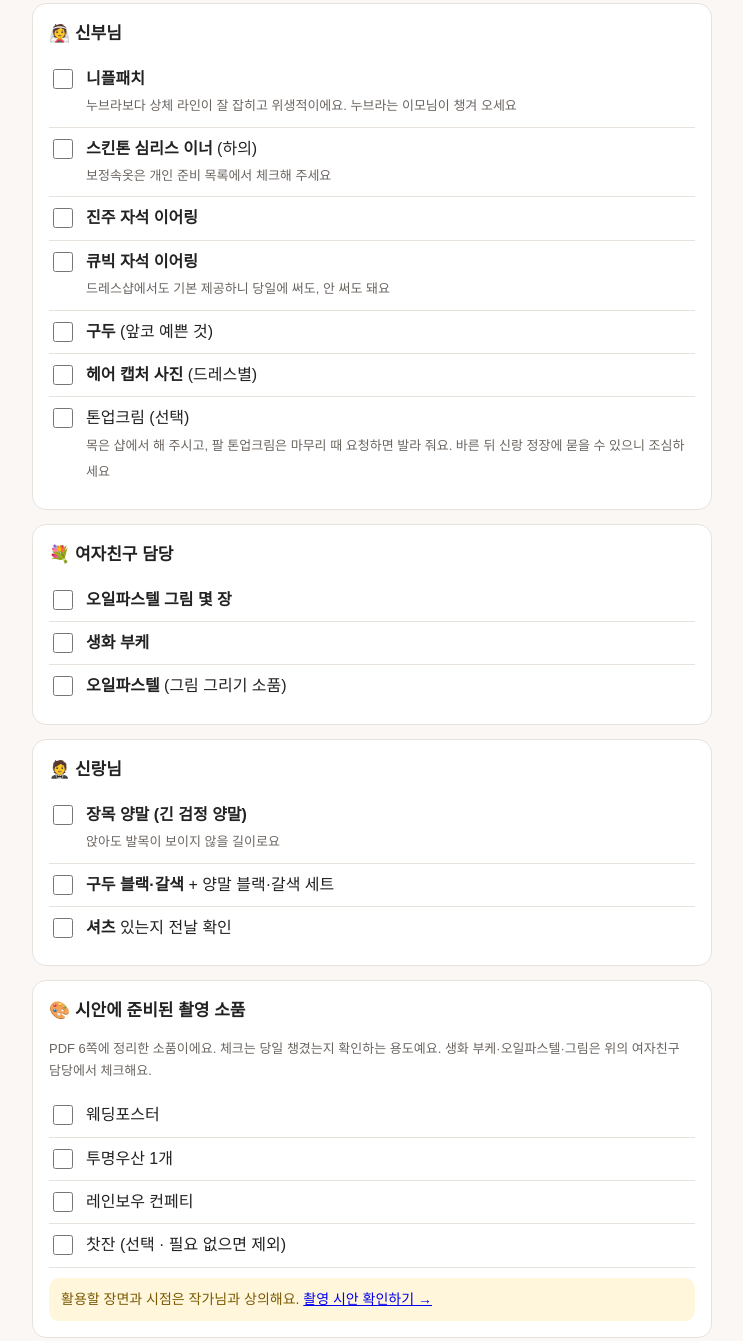
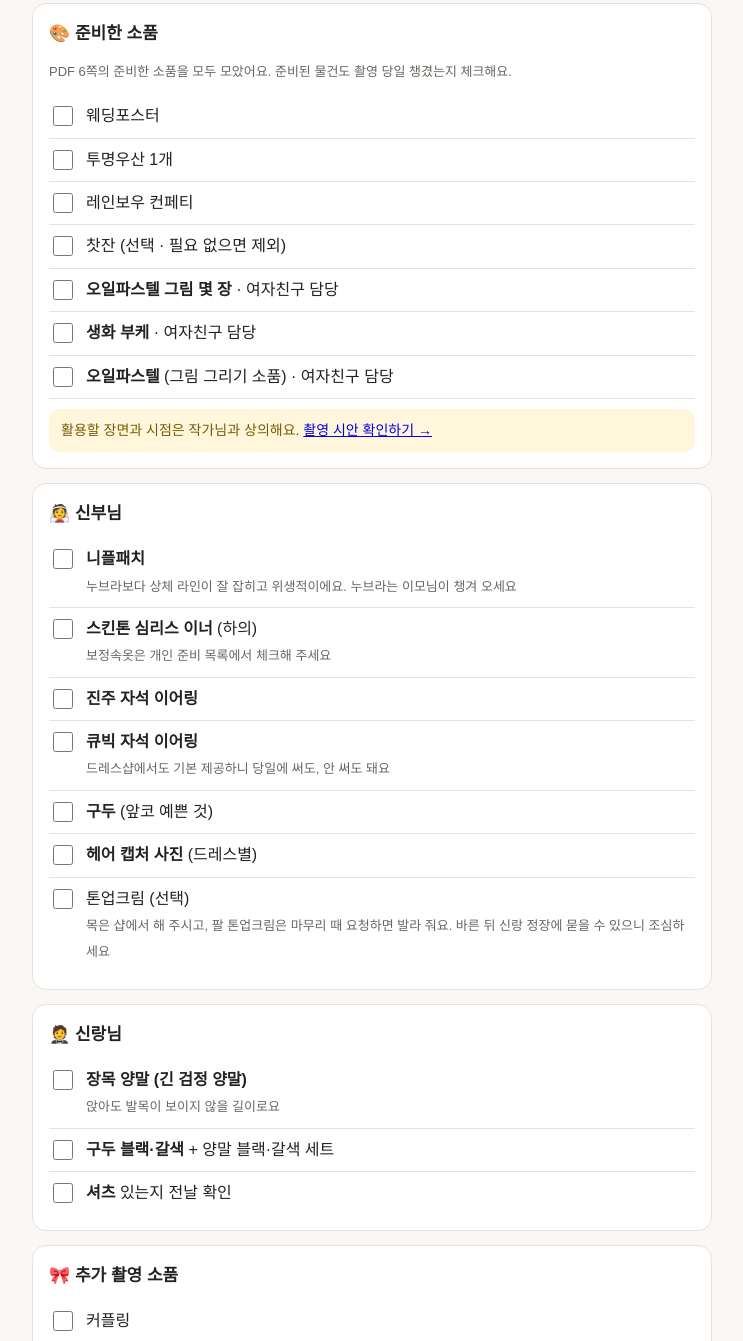
Before and after one commit to drsi7213/wedding_site_with_jb, a plain HTML site: page items.html in a window 1280 px wide. Shown: the part 164-1505 px from the top of the page, without its empty margins (268-1011 px from the left). Drawn offline with Linux system fonts and the light colour scheme.

Commit message:
Group all prepared shoot props at top of packing checklist

```diff
--- a/items.html
+++ b/items.html
@@ -1,6 +1,17 @@
 <!DOCTYPE html><html lang="ko"><head><meta charset="utf-8"><meta name="viewport" content="width=device-width, initial-scale=1"><title>준비물 · 웨딩 촬영 안내</title><link rel="stylesheet" href="style.css"></head>
 <body data-page="items.html"><main>
 <header><h1>🎒 준비물</h1><p>체크하면 이 기기에 저장돼요</p></header>
+<section class="chk"><h2>🎨 준비한 소품</h2>
+<p class="sub">PDF 6쪽의 준비한 소품을 모두 모았어요. 준비된 물건도 촬영 당일 챙겼는지 체크해요.</p>
+<label><input type="checkbox" data-k="p7"><span>웨딩포스터</span></label>
+<label><input type="checkbox" data-k="p8"><span>투명우산 1개</span></label>
+<label><input type="checkbox" data-k="p5"><span>레인보우 컨페티</span></label>
+<label><input type="checkbox" data-k="p6"><span>찻잔 (선택 · 필요 없으면 제외)</span></label>
+<label><input type="checkbox" data-k="i8"><span><b>오일파스텔 그림 몇 장</b> · 여자친구 담당</span></label>
+<label><input type="checkbox" data-k="i9"><span><b>생화 부케</b> · 여자친구 담당</span></label>
+<label><input type="checkbox" data-k="i10"><span><b>오일파스텔</b> (그림 그리기 소품) · 여자친구 담당</span></label>
+<div class="note">활용할 장면과 시점은 작가님과 상의해요. <a href="shoot-plan.html">촬영 시안 확인하기 →</a></div>
+</section>
 <section class="chk"><h2>👰 신부님</h2>
 <label><input type="checkbox" data-k="i1"><span><b>니플패치</b><br><span class="sub">누브라보다 상체 라인이 잘 잡히고 위생적이에요. 누브라는 이모님이 챙겨 오세요</span></span></label>
 <label><input type="checkbox" data-k="i2"><span><b>스킨톤 심리스 이너</b> (하의)<br><span class="sub">보정속옷은 개인 준비 목록에서 체크해 주세요</span></span></label>
@@ -9,23 +20,12 @@
 <label><input type="checkbox" data-k="i5"><span><b>구두</b> (앞코 예쁜 것)</span></label>
 <label><input type="checkbox" data-k="i6"><span><b>헤어 캡처 사진</b> (드레스별)</span></label>
 <label><input type="checkbox" data-k="i7"><span>톤업크림 (선택)<br><span class="sub">목은 샵에서 해 주시고, 팔 톤업크림은 마무리 때 요청하면 발라 줘요. 바른 뒤 신랑 정장에 묻을 수 있으니 조심하세요</span></span></label></section>
-<section class="chk"><h2>💐 여자친구 담당</h2>
-<label><input type="checkbox" data-k="i8"><span><b>오일파스텔 그림 몇 장</b></span></label>
-<label><input type="checkbox" data-k="i9"><span><b>생화 부케</b></span></label>
-<label><input type="checkbox" data-k="i10"><span><b>오일파스텔</b> (그림 그리기 소품)</span></label>
-</section>
+
 <section class="chk"><h2>🤵 신랑님</h2>
 <label><input type="checkbox" data-k="g1"><span><b>장목 양말 (긴 검정 양말)</b><br><span class="sub">앉아도 발목이 보이지 않을 길이로요</span></span></label>
 <label><input type="checkbox" data-k="g2"><span><b>구두 블랙·갈색</b> + 양말 블랙·갈색 세트</span></label>
 <label><input type="checkbox" data-k="g3"><span><b>셔츠</b> 있는지 전날 확인</span></label></section>
-<section class="chk"><h2>🎨 시안에 준비된 촬영 소품</h2>
-<p class="sub">PDF 6쪽에 정리한 소품이에요. 체크는 당일 챙겼는지 확인하는 용도예요. 생화 부케·오일파스텔·그림은 위의 여자친구 담당에서 체크해요.</p>
-<label><input type="checkbox" data-k="p7"><span>웨딩포스터</span></label>
-<label><input type="checkbox" data-k="p8"><span>투명우산 1개</span></label>
-<label><input type="checkbox" data-k="p5"><span>레인보우 컨페티</span></label>
-<label><input type="checkbox" data-k="p6"><span>찻잔 (선택 · 필요 없으면 제외)</span></label>
-<div class="note">활용할 장면과 시점은 작가님과 상의해요. <a href="shoot-plan.html">촬영 시안 확인하기 →</a></div>
-</section>
+
 <section class="chk"><h2>🎀 추가 촬영 소품</h2>
 <label><input type="checkbox" data-k="p1"><span>커플링</span></label>
 <label><input type="checkbox" data-k="p2"><span>비눗방울</span></label>
```
